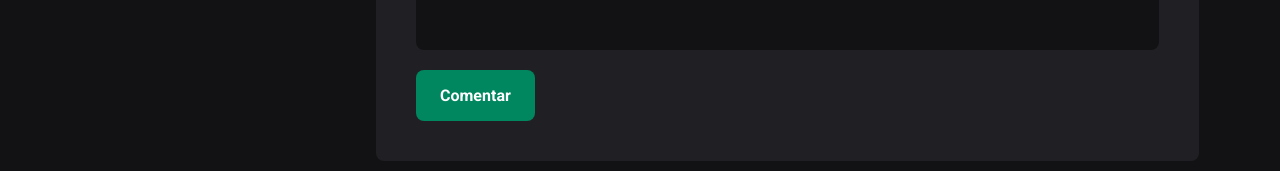
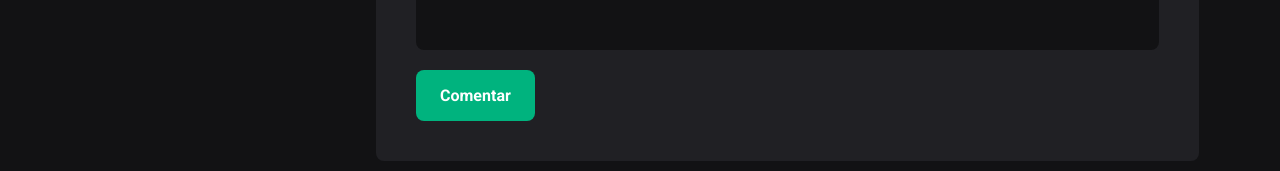
Before and after one commit to VineHrq/fundamentos, a React (Vite) app: page / in a window 1280 px wide. In both pictures the pointer is over the button "Comentar". Shown: the part 520-691 px from the top of the page. Built offline with nearby package versions, Linux system fonts and the light colour scheme.

Commit message:
Adicionado o hover no botão comentar

```diff
--- a/src/components/Post.module.css
+++ b/src/components/Post.module.css
@@ -78,3 +78,8 @@
     font-weight: bold;
     cursor: pointer;
 }
+
+.commentForm button[type=submit]:hover{
+    background: var(--green-300);
+    transition: background .2s;
+}
```
